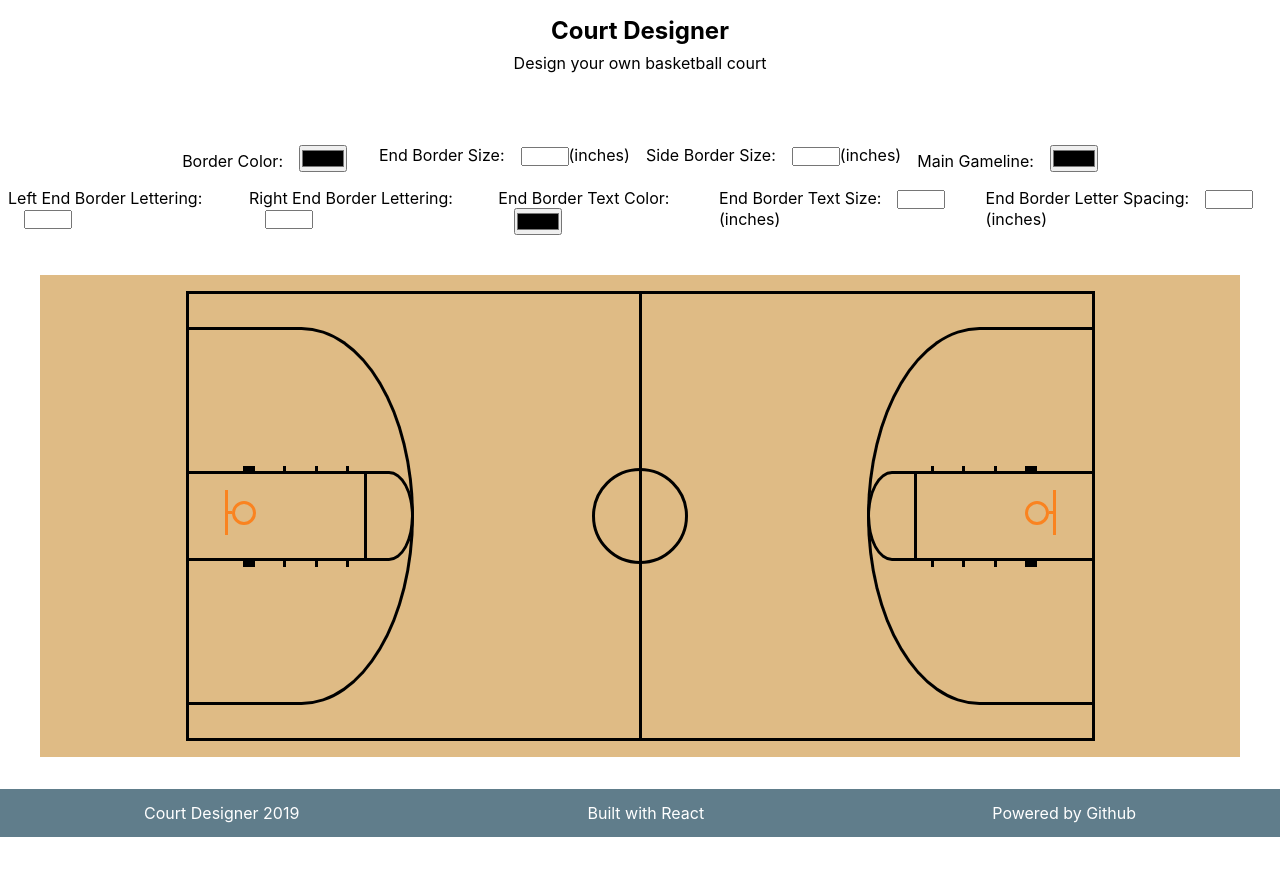
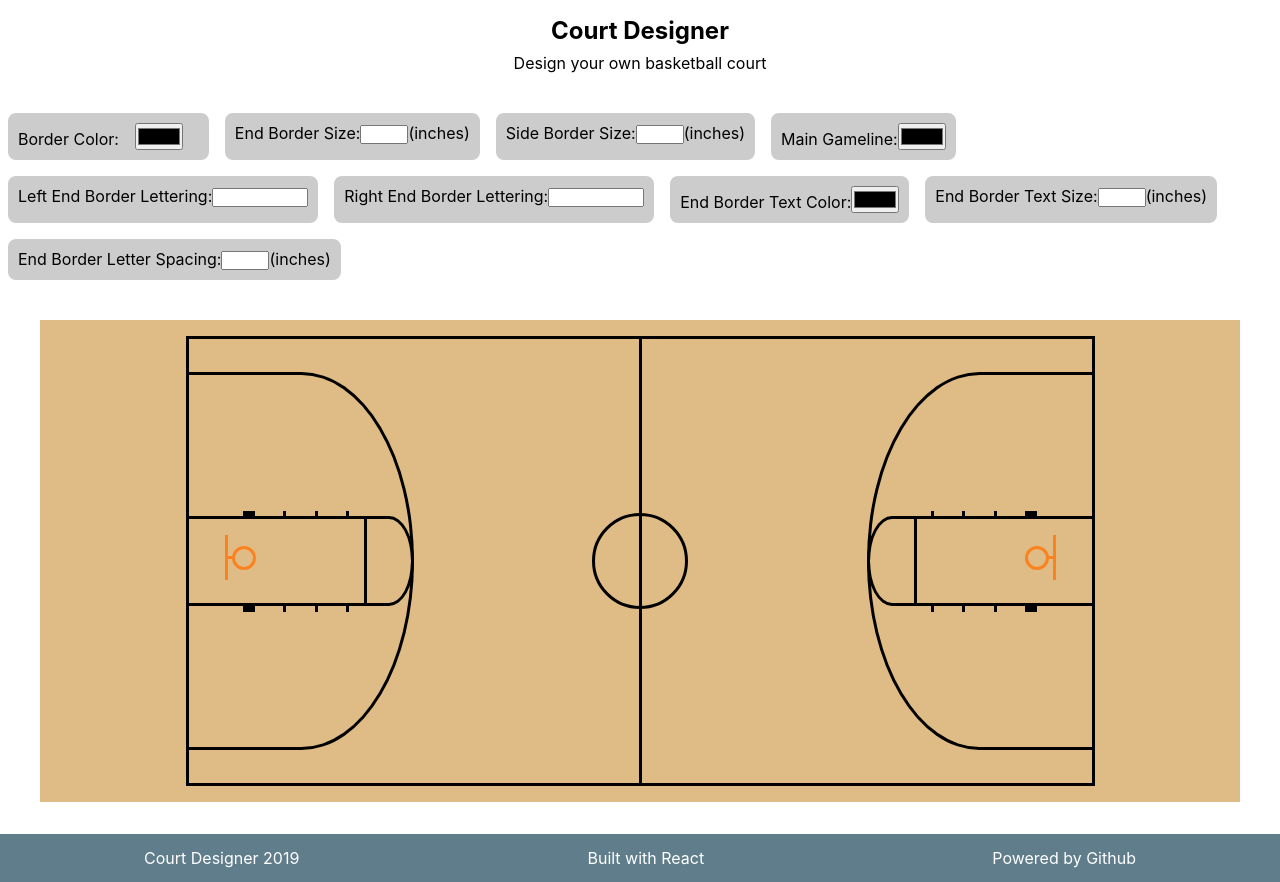
Before and after one commit to jbratcher/court-designer, a React (Create React App) app: page / in a window 1280 px wide. Before the commit the page ends 837 px from the top, so only its background shows below. Built offline with nearby package versions, Linux system fonts and the light colour scheme.

Commit message:
feat: menu styles

```diff
--- a/src/App.scss
+++ b/src/App.scss
@@ -22,7 +22,7 @@ ul {
 }
 
 .header {
-  margin: 1rem 0 4rem;
+  margin: 1rem 0 2rem;
   text-align: center;
 
     h1 {
@@ -40,15 +40,24 @@ ul {
 
 .menuNavList {
   display: flex;
-  justify-content: center;
+  flex-wrap: wrap;
+  max-width: 100vw;
 }
 
 .menuNavListItem {
+  background: #ccc;
+  border: 2px solid #ccc;
+  border-radius: 0.5rem;
+  padding: 0.5rem;
   margin: 0.5rem;
+  white-space: pre;
 
     input {
-      margin-left: 1rem;
       width: 3rem;
+    }
+
+    input[type="text"] {
+      width: 6rem;
     }
 
 }
```
